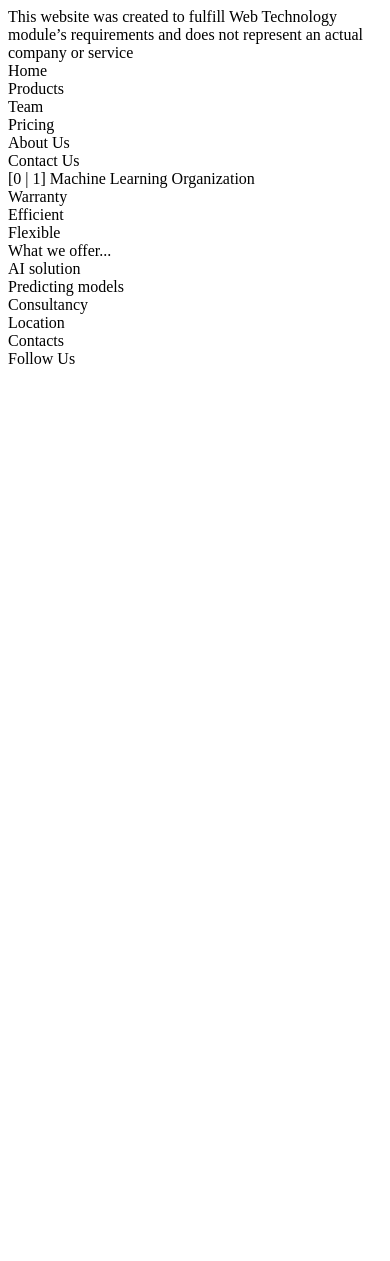
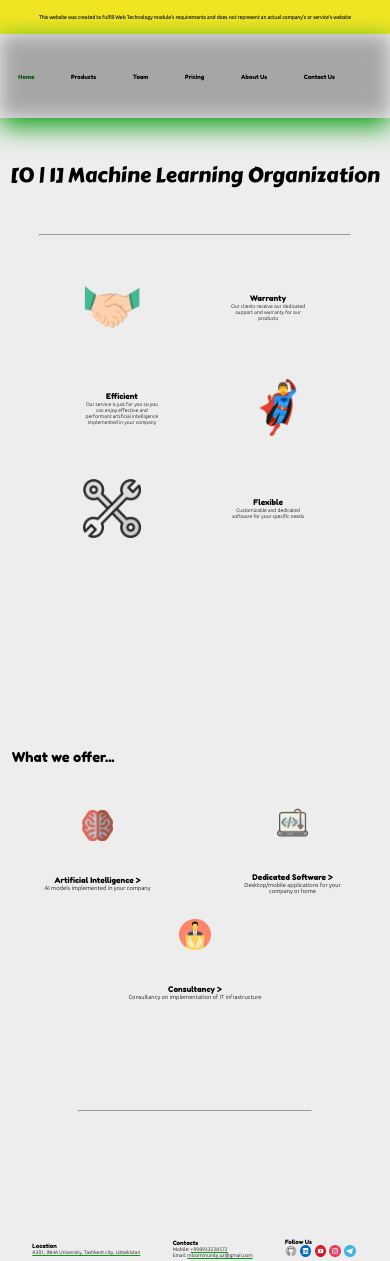
Before and after one commit to 00012878/WT_CW1, a plain HTML site: page index.html in a window 390 px wide. Before the commit the page ends 844 px from the top, so only its background shows below. Drawn offline with Linux system fonts and the light colour scheme.

Commit message:
Completed index.html page
Finished index.html page.
Uploaded pictures, README.md and LICENSE.md

```diff
--- /dev/null
+++ b/css/index.css
@@ -0,0 +1,199 @@
+/* Ubuntu, Fredoka One, Carter One fonts*/
+@import url('https://fonts.googleapis.com/css2?family=Ubuntu:wght@300&family=Fredoka+One&family=Carter+One&display=swap');
+
+* {
+    scroll-behavior: smooth;
+    box-sizing: border-box;
+}
+.light-theme {
+    color: black;
+    background-color: #ededed; /* white */
+}
+.dark-theme {
+
+}
+body {
+    margin: 0;
+    padding: 0;
+}
+a {
+    color: black;
+    text-decoration: none;
+}
+
+.underline-left-to-right {
+    display: inline-block;
+    position: relative;
+}
+.underline-left-to-right:after {
+    content: " ";
+    background-color: #069c0e; /* green */
+    width: 100%;
+    height: 3px;
+    position: absolute;
+    bottom: 0;
+    left: 0;
+    transform: scaleX(0);
+    transform-origin: bottom right;
+    transition: transform .2s ease-in-out;
+}
+.underline-left-to-right:hover:after {
+    transform: scaleX(1);
+    transform-origin: bottom left;
+}
+
+@keyframes cw-popup-appear {
+    from {height: 0} to {height: 4vh}
+}
+.cw-popup {
+    overflow: hidden;
+    height: 0;
+    background-color: #f2e524; /* yellow */
+    display: flex;
+    align-items: center;
+    justify-content: center;
+    font-size: 1.3vw;
+    font-family: Ubuntu, sans-serif;
+    font-weight: bolder;
+    animation: cw-popup-appear .5s ease-in-out .5s forwards;
+}
+header {
+    z-index: 1;
+    position: sticky;
+    top: 0;
+    margin-bottom: 5vh;
+    backdrop-filter: blur(10px) brightness(70%);
+    box-shadow: #069c0e 0 1vh 3vh;
+}
+.header {
+    height: 10vh;
+    display: flex;
+    align-items: center;
+    justify-content: space-around;
+    font-family: "Fredoka One", monospace;
+    font-size: 1.5vw;
+    /*border: 1px solid red;*/
+}
+.header div {
+    /*border: 1px solid red;*/
+}
+
+main {
+    display: flex;
+    align-items: center;
+    justify-content: space-around;
+    flex-wrap: wrap;
+    /*border: 1px solid red;*/
+}
+.main-title {
+    width: 100vw;
+    font-size: 5.2vw;
+    font-family: "Carter One", monospace;
+    text-align: center;
+    /*border: 1px solid green;*/
+}
+
+.main-content-element {
+    width: 80vw;
+    margin-bottom: 5vh;
+    display: flex;
+    align-items: center;
+    justify-content: space-around;
+    text-align: center;
+    /*border: 1px solid blue;*/
+}
+.main-content-element img {
+    width: 15vw;
+}
+.main-content-element > div {
+    width: 20vw;
+}
+.main-content-element-title {
+    font-family: "Fredoka One", monospace;
+    font-size: 2vw;
+}
+.main-content-element-content {
+    font-family: Ubuntu, sans-serif;
+    font-size: 1.3vw;
+}
+
+nav {
+    margin-top: 20vh;
+    margin-bottom: 10vh;
+    /*border: 1px solid green;*/
+}
+.nav-title {
+    /*border: 1px solid blue;*/
+    font-size: 3.5vw;
+    padding-left: 3vw;
+    margin-bottom: 5vh;
+    font-family: "Fredoka One", monospace;
+}
+.nav-content {
+    display: flex;
+    align-items: center;
+    justify-content: space-around;
+    flex-wrap: wrap;
+}
+.nav-content-element {
+    width: 30vw;
+    display: flex;
+    flex-direction: column;
+    align-items: center;
+    justify-content: center;
+    text-align: center;
+    margin-bottom: 3vh;
+    /*border: 1px solid black;*/
+}
+.nav-content-element:nth-of-type(3) {
+    width: 100vw;
+}
+.nav-content-element img {
+    width: 8vw;
+    margin-bottom: 4vh;
+}
+.nav-content-element-title {
+    font-family: "Fredoka One", monospace;
+    font-size: 2vw;
+    white-space: nowrap;
+    overflow: visible;
+}
+.nav-content-element-title > span {
+    display: inline-block;
+}
+
+.nav-content-element-content {
+    font-family: Ubuntu, sans-serif;
+    font-size: 1.5vw;
+}
+
+footer {
+    height: 20vh;
+    /*border: 2px solid red;*/
+}
+.footer {
+    display: flex;
+    align-items: center;
+    justify-content: space-evenly;
+}
+.footer a {
+    transition: color .2s ease-in-out;
+}
+.footer a:hover {
+    color: #005905; /* dark green */
+}
+.footer-element {
+    /*border: 1px solid red;*/
+}
+.footer-title {
+    font-family: "Fredoka One", monospace;
+    font-size: 1.5vw;
+}
+.footer-content {
+    font-family: Ubuntu, sans-serif;
+    font-size: 1.3vw;
+}
+.footer-content img {
+    width: 3vw;
+    margin-right: .5vw;
+}
--- a/index.html
+++ b/index.html
@@ -5,53 +5,135 @@
     <meta name="viewport"
           content="width=device-width, user-scalable=no, initial-scale=1.0, maximum-scale=1.0, minimum-scale=1.0">
     <meta http-equiv="X-UA-Compatible" content="ie=edge">
+    <link href="./css/index.css" rel="stylesheet">
     <title>[0 | 1] | Home</title>
 </head>
-<body>
-    <div class="cw-popup">
+<body class="light-theme">
+    <div class="cw-popup" id="home">
         This website was created to fulfill Web Technology
-        module’s requirements and does not represent an actual company or service
+        module’s requirements and does not represent an actual company's or service's website
     </div>
     <header>
         <div class="header">
-            <div>Home</div>
-            <div>Products</div>
-            <div>Team</div>
-            <div>Pricing</div>
-            <div>About Us</div>
-            <div>Contact Us</div>
+            <div><a href="#home" class="underline-left-to-right" style="color: #005905;">Home</a></div>
+            <div><a href="./html/products.html" class="underline-left-to-right">Products</a></div>
+            <div><a href="./html/team.html" class="underline-left-to-right">Team</a></div>
+            <div><a href="./html/pricing.html" class="underline-left-to-right">Pricing</a></div>
+            <div><a href="./html/about.html" class="underline-left-to-right">About Us</a></div>
+            <div><a href="#contacts" class="underline-left-to-right">Contact Us</a></div>
             <div id="theme-switcher"></div>
         </div>
     </header>
     <main>
         <div class="main-title">[0 | 1] Machine Learning Organization</div>
+        <hr style="width: 80vw; margin: 5vh 0; background-color: #069c0e; color: #069c0e;">
         <div class="main-content">
-            <div>Warranty</div>
-            <div>Efficient</div>
-            <div>Flexible</div>
+            <div class="main-content-element">
+                <img src="./img/handshake.png" alt="handshake.png">
+                <div>
+                    <div class="main-content-element-title">Warranty</div>
+                    <div class="main-content-element-content">
+                        Our clients receive our dedicated support and warranty for our products
+                    </div>
+                </div>
+            </div>
+            <div class="main-content-element">
+                <div>
+                    <div class="main-content-element-title">Efficient</div>
+                    <div class="main-content-element-content">
+                        Our service is just for you so you can enjoy effective and
+                        performant artificial intelligence implemented in your company
+                    </div>
+                </div>
+                <img src="./img/superhero.png" alt="superhero.png">
+            </div>
+            <div class="main-content-element">
+                <img src="./img/tools.png" alt="tools.png">
+                <div>
+                    <div class="main-content-element-title">Flexible</div>
+                    <div class="main-content-element-content">
+                        Customizable and dedicated software for your specific needs
+                    </div>
+                </div>
+            </div>
         </div>
     </main>
     <nav>
         <div class="nav-title">What we offer...</div>
         <div class="nav-content">
-            <div>AI solution</div>
-            <div>Predicting models</div>
-            <div>Consultancy</div>
+            <div class="nav-content-element">
+                <img src="./img/brain.png" alt="brain.png">
+                <div>
+                    <div class="nav-content-element-title">
+                            <a href="./html/pricing.html" class="underline-left-to-right">
+                                Artificial Intelligence</a>&nbsp;<span>></span>
+                    </div>
+                    <div class="nav-content-element-content">
+                        AI models implemented in your company
+                    </div>
+                </div>
+            </div>
+            <div class="nav-content-element">
+                <img src="./img/laptop.png" alt="laptop.png">
+                <div>
+                    <div class="nav-content-element-title">
+                        <a href="./html/pricing.html" class="underline-left-to-right">
+                            Dedicated Software</a>&nbsp;<span>></span></div>
+                    <div class="nav-content-element-content">
+                        Desktop/mobile applications for your company or home
+                    </div>
+                </div>
+            </div>
+            <div class="nav-content-element">
+                <img src="./img/consulting.png" alt="consulting.png">
+                <div>
+                    <div class="nav-content-element-title">
+                        <a href="./html/pricing.html" class="underline-left-to-right">
+                            Consultancy</a>&nbsp;<span>></span></div>
+                    <div class="nav-content-element-content">
+                        Consultancy on implementation of IT infrastructure
+                    </div>
+                </div>
+            </div>
         </div>
     </nav>
-    <footer>
+    <hr style="width: 60vw;  margin-bottom: 15vh; background-color: #069c0e; color: #069c0e;">
+    <footer id="contacts">
         <div class="footer">
             <div class="footer-element">
                 <div class="footer-title">Location</div>
-                <div class="footer-content"></div>
+                <div class="footer-content"><a href="https://www.google.com/maps/place/Inha+University+in+Tashkent/@41.3385625,69.3337692,18.17z/data=!4m5!3m4!1s0x38aef48a8ed4d0e9:0x3772abeffc72e7b8!8m2!3d41.338525!4d69.33453"
+                                               style="text-decoration: underline #069c0e">
+                A301, INHA University, Tashkent city, Uzbekistan</a></div>
             </div>
             <div class="footer-element">
                 <div class="footer-title">Contacts</div>
-                <div class="footer-content"></div>
+                <div class="footer-content">
+                    Mobile: <a href="tel:+998933228572" style="text-decoration: underline #069c0e">+998933228572</a>
+                    <br>
+                    Email: <a href="mailto:mlcommunity.uz@gmail.com" style="text-decoration: underline #069c0e">
+                    mlcommunity.uz@gmail.com</a>
+                </div>
             </div>
             <div class="footer-element">
                 <div class="footer-title">Follow Us</div>
-                <div class="footer-content"></div>
+                <div class="footer-content">
+                    <a href="https://github.com/0or1-ML">
+                        <img src="./img/github.png" alt="github.png">
+                    </a>
+                    <a href="https://www.linkedin.com/company/81316541">
+                        <img src="./img/linkedin.png" alt="linkedin.png">
+                    </a>
+                    <a href="https://www.youtube.com/channel/UC3UNR1M_BP3diQMsKLmsQfQ">
+                        <img src="./img/youtube.png" alt="youtube.png">
+                    </a>
+                    <a href="https://www.instagram.com/iut__ml/">
+                        <img src="./img/instagram.png" alt="instagram.png">
+                    </a>
+                    <a href="https://t.me/ml_iut_club">
+                        <img src="./img/telegram.png" alt="telegram.png">
+                    </a>
+                </div>
             </div>
         </div>
     </footer>
```
Also changed, not shown: img/brain.png (added), img/consulting.png (added), img/github.png (added), img/handshake.png (added), img/instagram.png (added), img/laptop.png (added), img/linkedin.png (added), img/superhero.png (added), img/telegram.png (added), img/tools.png (added), img/youtube.png (added), js/script.js (added), 2 other files.
